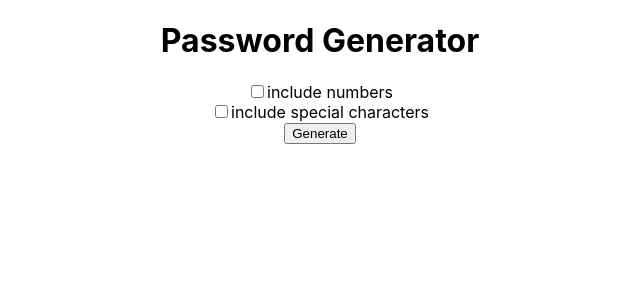
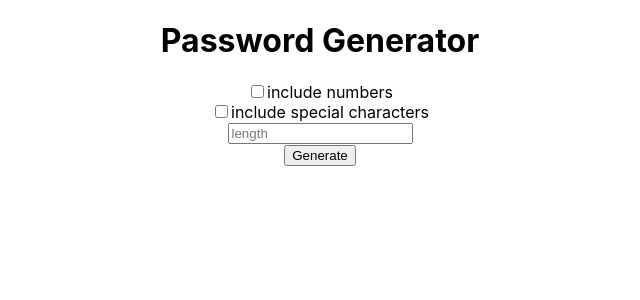
Before and after one commit to avni25/pass-gen, a React (Create React App) app: page / in a window 1280 px wide. Shown: the top 300 px of the page, without its empty margins (320-960 px from the left). Built offline with nearby package versions, Linux system fonts and the light colour scheme.

Commit message:
length var added

```diff
--- a/src/App.js
+++ b/src/App.js
@@ -6,6 +6,7 @@ const cb_numbers = "cb-numbers";
 let cb_numbers_checked = false;
 const cb_characters = "cb-characters";
 let cb_characters_checked = false;
+
 
 function App() {
   return (
@@ -20,8 +21,11 @@ class PasswordGenerator extends React.Component{
     super(props);
     this.state = {
       password: '',
+      length: 8
     }
     this.handleClick = this.handleClick.bind(this);
+    this.handleChange = this.handleChange.bind(this);
+    this.handleInputChange = this.handleInputChange.bind(this);
   }
 
   generatePassword(){
@@ -42,7 +46,7 @@ class PasswordGenerator extends React.Component{
         arr = arr.concat(characters.split(""));
     }
 
-    for(let i = 0; i < length; i++){
+    for(let i = 0; i < this.state.length; i++){
       password += arr[Math.floor(Math.random() * arr.length)];
     }
     return password;
@@ -50,7 +54,15 @@ class PasswordGenerator extends React.Component{
 
   handleClick = () => {
     this.setState({
-      password: this.generatePassword()
+      password: this.generatePassword(),
+      length: this.state.length
+    });
+  }
+
+  handleInputChange(event) {
+    this.setState({
+      password: this.state.password,
+      length: event.target.value
     });
   }
 
@@ -86,6 +98,7 @@ class PasswordGenerator extends React.Component{
             include special characters
           </label>
           <br />
+          <input type="text" id="length" placeholder="length" onChange={(e)=>this.handleInputChange(e)}/>
         </div>
         <button onClick={this.handleClick}>Generate</button>
         <p>{this.state.password}</p>
```
